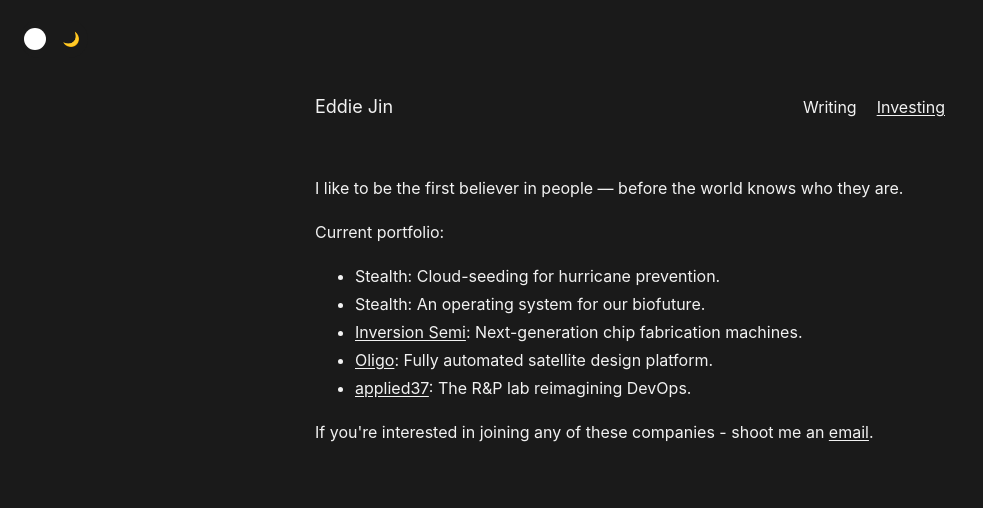
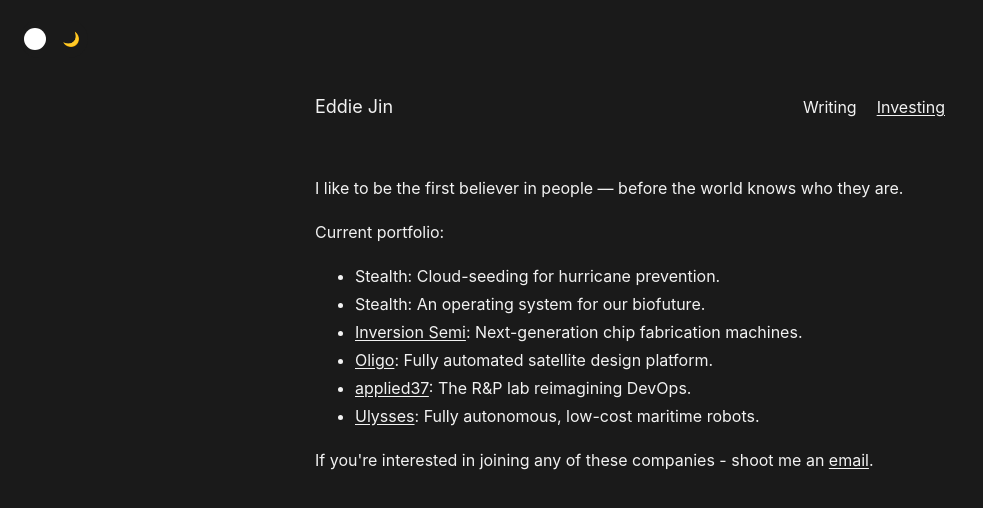
Before and after one commit to eddiejin18/personalwebsite, a plain HTML site: page investing.html in a window 1280 px wide. Shown: the whole page, without its empty margins (0-983 px from the left). Drawn offline with Linux system fonts and the light colour scheme.

Commit message:
updating

```diff
--- a/investing.html
+++ b/investing.html
@@ -240,6 +240,7 @@
             <li><a href="https://www.inversionsemi.com/" target="_blank">Inversion Semi</a>: Next-generation chip fabrication machines.</li>
             <li><a href="https://www.oligospace.com/" target="_blank">Oligo</a>: Fully automated satellite design platform.</li>
             <li><a href="https://a37.ai" target="_blank">applied37</a>: The R&P lab reimagining DevOps.</li>
+            <li><a href="https://www.ulysses.eco/" target="_blank">Ulysses</a>: Fully autonomous, low-cost maritime robots.</li>
         </ul>
 
         <p class="animate-in">If you're interested in joining any of these companies - shoot me an <a href="mailto:eddiejin18@gmail.com">email</a>.</p>
```
